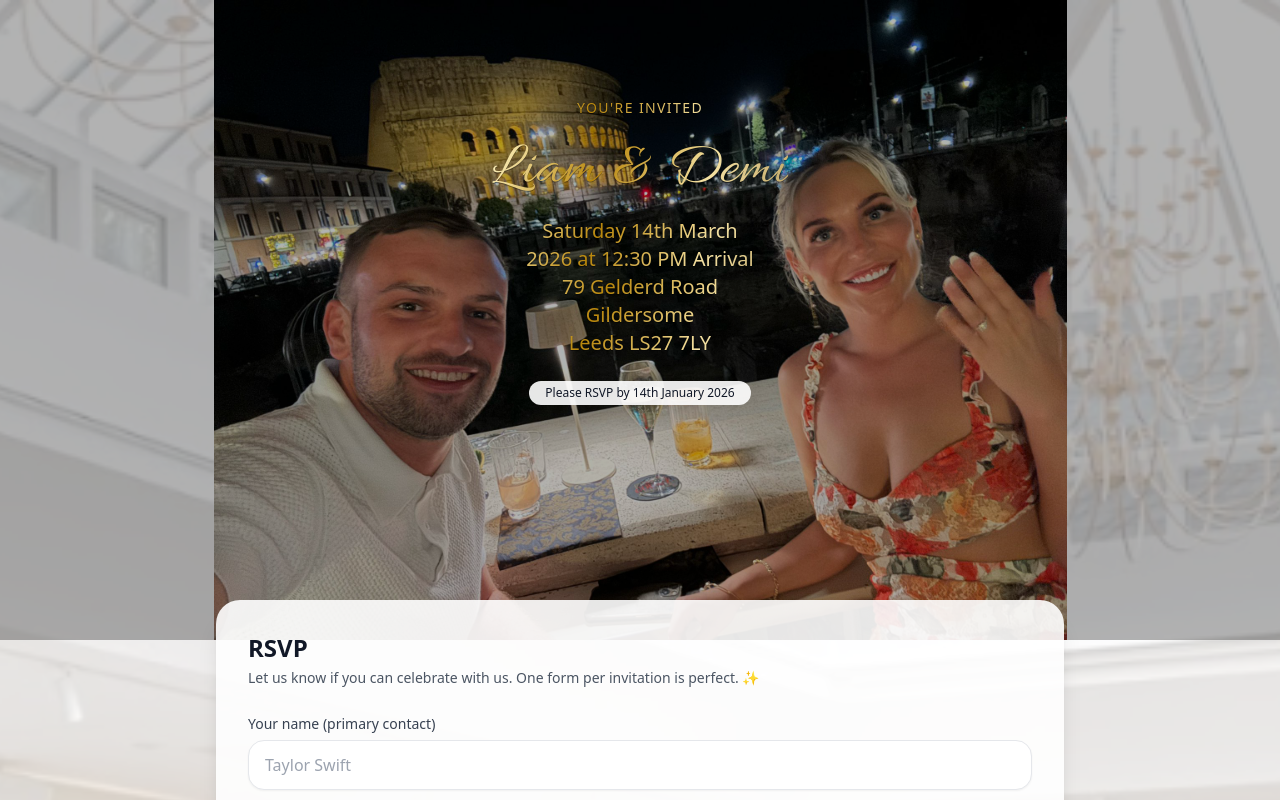
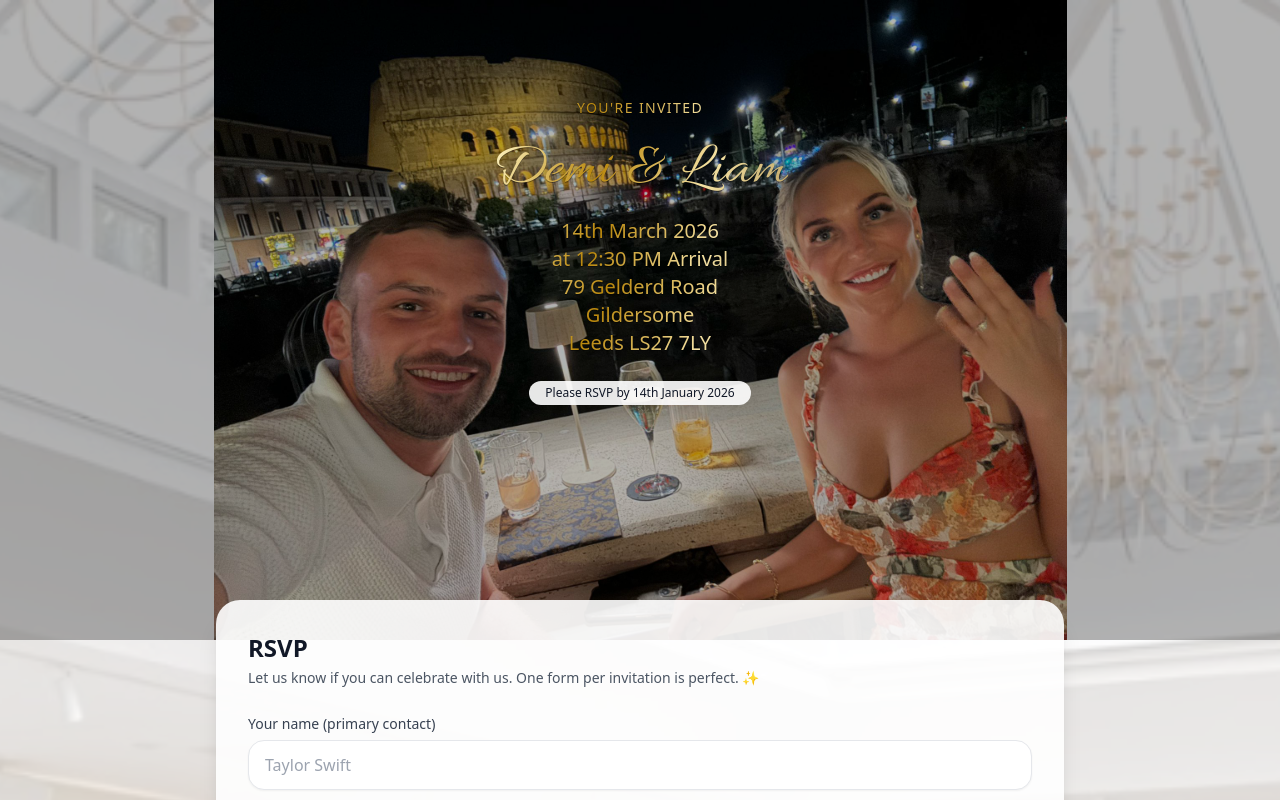
Before and after one commit to novamontie/wedding-rsvp, a React (Create React App) app: page / in a window 1280 px wide. Shown: the top 800 px of the page. Built offline with nearby package versions, Linux system fonts and the light colour scheme.

Commit message:
Update App.js

```diff
--- a/src/App.js
+++ b/src/App.js
@@ -199,8 +199,8 @@ export default function WeddingRSVP() {
   const localData = useMemo(() => loadLocal(), [submitted]);
 
   const WEDDING = {
-    coupleNames: "Liam & Demi",
-    date: "Saturday 14th March 2026",
+    coupleNames: "Demi & Liam",
+    date: "14th March 2026",
     time: "12:30 PM Arrival",
     venue: "79 Gelderd Road Gildersome Leeds LS27 7LY",
     rsvpBy: "14th January 2026",
```
